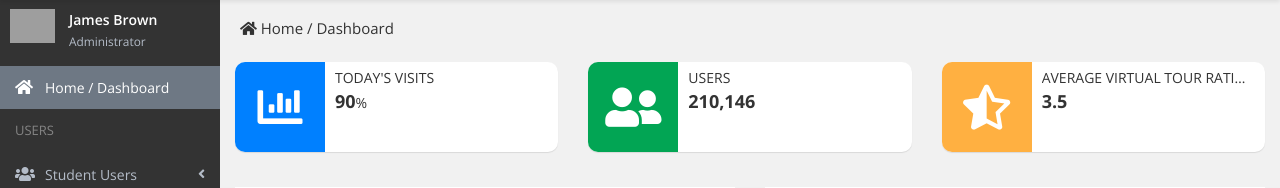
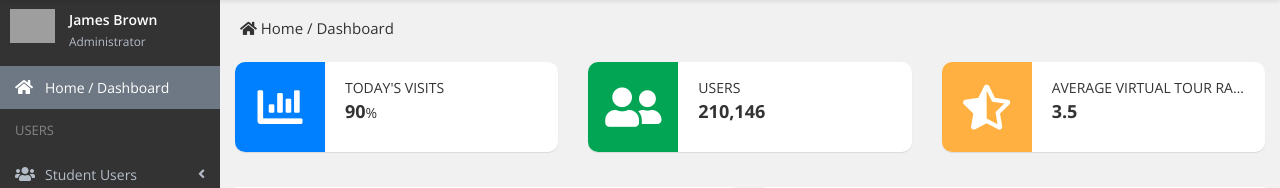
Before and after one commit to lance173/capstone-admin, a PHP site: page /views/home.php in a window 1280 px wide. Shown: the part 56-244 px from the top of the page. Run offline with PHP 8.4, Linux system fonts and the light colour scheme; some libraries are stand-ins or nearby versions; grey boxes are pictures that could not be loaded.

Commit message:
aug-1-2018

```diff
--- a/assets/css/custom.css
+++ b/assets/css/custom.css
@@ -61,7 +61,7 @@
   max-width: 100%;
 }
 .info-box-content {
-  padding: 5px 10px;
+  padding: 15px 20px;
   margin-left: 90px;
 }
 .info-box-number {
```
